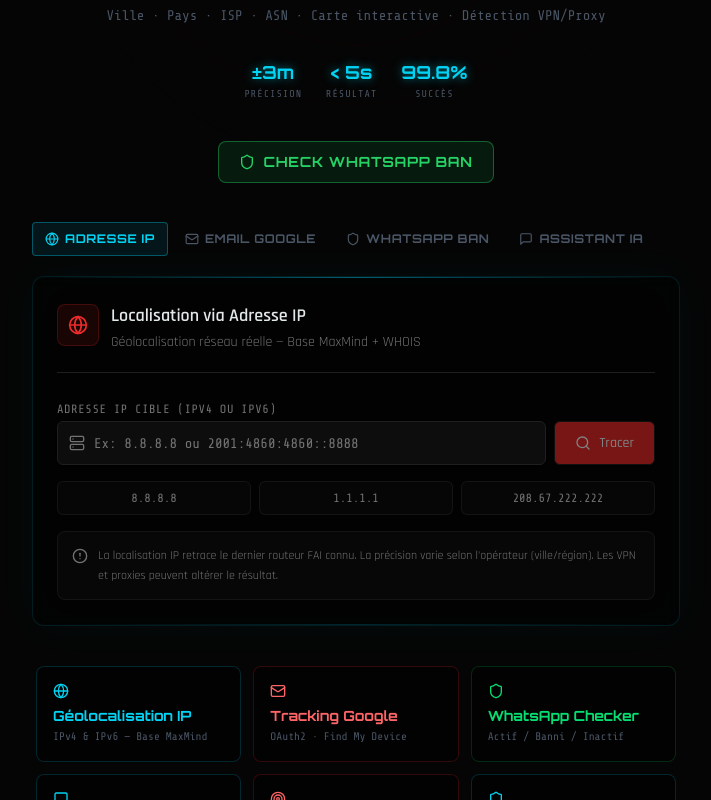
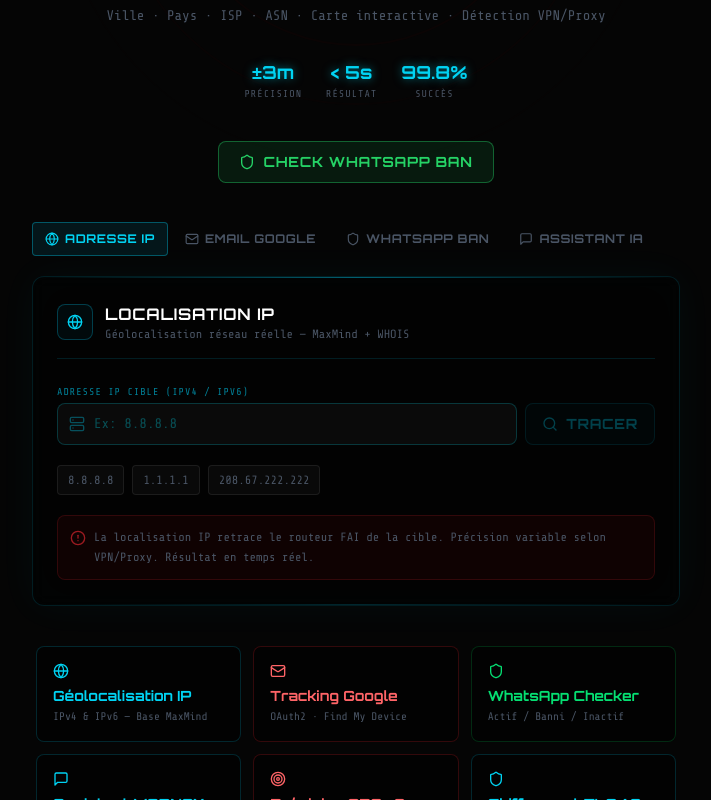
Before and after one commit to Med12-q/Track_Xsecure, a React (Vite) app: page / in a window 1280 px wide. Shown: the part 498-1298 px from the top of the page, without its empty margins (284-995 px from the left). Built offline with nearby package versions, Linux system fonts and the light colour scheme.

Commit message:
feat: cyberpunk redesign (black+red+cyan) — ip-tracker.tsx

```diff
--- a/src/components/ip-tracker.tsx
+++ b/src/components/ip-tracker.tsx
@@ -1,9 +1,6 @@
 import { useState } from "react";
-import { Button } from "@/components/ui/button";
-import { Input } from "@/components/ui/input";
-import { Progress } from "@/components/ui/progress";
 import { MapComponent } from "./map";
-import { Search, Globe, Server, Activity, RotateCcw, CheckCircle2, Loader2, AlertCircle } from "lucide-react";
+import { Search, Globe, Server, Activity, RotateCcw, CheckCircle2, Loader2, AlertCircle, Wifi, Shield } from "lucide-react";
 import { toast } from "sonner";
 
 type Phase = "form" | "scanning" | "result";
@@ -19,16 +16,16 @@ interface IpData {
   org: string;
   timezone: string;
   asn: string;
-  currency?: string;
-  languages?: string;
+  in_eu: boolean;
 }
 
 const SCAN_STEPS = [
-  "Résolution de l'adresse IP cible...",
+  "Résolution DNS de la cible...",
   "Interrogation des serveurs WHOIS...",
   "Analyse des tables de routage BGP...",
   "Géolocalisation via base MaxMind...",
   "Extraction des métadonnées réseau...",
+  "Détection VPN / Proxy / Tor...",
 ];
 
 export function IpTracker() {
@@ -41,7 +38,6 @@ export function IpTracker() {
   const handleLocate = async () => {
     const target = ip.trim();
     if (!target) return;
-
     setPhase("scanning");
     setProgress(0);
     setStepIdx(0);
@@ -49,196 +45,170 @@ export function IpTracker() {
 
     let step = 0;
     const progressInterval = setInterval(() => {
-      setProgress(p => Math.min(p + 3, 85));
-    }, 120);
-
+      setProgress(p => Math.min(p + 2, 88));
+    }, 100);
     const stepInterval = setInterval(() => {
       step++;
       if (step < SCAN_STEPS.length) setStepIdx(step);
       else clearInterval(stepInterval);
-    }, 900);
+    }, 800);
 
     try {
       const res = await fetch(`https://ipapi.co/${encodeURIComponent(target)}/json/`);
       const result = await res.json();
-
       clearInterval(progressInterval);
       clearInterval(stepInterval);
-
-      if (result.error) throw new Error(result.reason || "Adresse IP introuvable");
-
+      if (result.error) throw new Error(result.reason || "IP introuvable");
       setProgress(100);
       setStepIdx(SCAN_STEPS.length - 1);
-
-      setTimeout(() => {
-        setData(result as IpData);
-        setPhase("result");
-      }, 600);
+      setTimeout(() => { setData(result as IpData); setPhase("result"); }, 500);
     } catch (err: any) {
       clearInterval(progressInterval);
       clearInterval(stepInterval);
       setPhase("form");
-      toast.error(err.message || "Erreur lors de la localisation");
+      toast.error(err.message || "Erreur de localisation");
     }
   };
 
-  if (phase === "form") {
-    return (
-      <div className="space-y-6">
-        <div className="flex items-start gap-3 pb-5 border-b border-border">
-          <div className="p-2.5 rounded-lg bg-secondary/10 border border-secondary/20 mt-0.5">
-            <Globe className="w-5 h-5 text-secondary" />
+  const EXAMPLES = ["8.8.8.8", "1.1.1.1", "208.67.222.222"];
+
+  if (phase === "form") return (
+    <div className="space-y-5">
+      <div className="flex items-center gap-3 pb-4 border-b border-cyan-500/15">
+        <div className="w-9 h-9 rounded-lg border border-cyan-500/30 bg-cyan-500/5 flex items-center justify-center">
+          <Globe className="w-4 h-4 text-cyan-400" />
         </div>
         <div>
-            <h2 className="text-lg font-semibold text-foreground">Localisation via Adresse IP</h2>
-            <p className="text-sm text-muted-foreground mt-0.5">
-              Géolocalisation réseau réelle — Base MaxMind + WHOIS
-            </p>
+          <h2 className="font-display font-bold text-base tracking-wider text-white">LOCALISATION IP</h2>
+          <p className="text-xs font-mono text-gray-600">Géolocalisation réseau réelle — MaxMind + WHOIS</p>
         </div>
       </div>
 
-        <div className="space-y-4">
-          <div className="space-y-1.5">
-            <label className="text-xs font-medium text-muted-foreground uppercase tracking-wider font-mono">
-              Adresse IP cible (IPv4 ou IPv6)
+      <div className="space-y-2">
+        <label className="text-[10px] font-mono text-cyan-500/70 uppercase tracking-widest">
+          Adresse IP cible (IPv4 / IPv6)
         </label>
         <div className="flex gap-2">
           <div className="relative flex-1">
-                <Server className="absolute left-3 top-1/2 -translate-y-1/2 w-4 h-4 text-muted-foreground" />
-                <Input
-                  placeholder="Ex: 8.8.8.8 ou 2001:4860:4860::8888"
+            <Server className="absolute left-3 top-1/2 -translate-y-1/2 w-4 h-4 text-cyan-500/40" />
+            <input
+              className="input-neon w-full pl-9 pr-3 py-2.5 rounded-lg text-sm"
+              placeholder="Ex: 8.8.8.8"
               value={ip}
               onChange={e => setIp(e.target.value)}
               onKeyDown={e => e.key === "Enter" && handleLocate()}
-                  className="pl-9 font-mono h-11 bg-card border-border focus-visible:ring-secondary/50 focus-visible:border-secondary/50"
-                  data-testid="input-ip-address"
             />
           </div>
-              <Button
+          <button
             onClick={handleLocate}
             disabled={!ip.trim()}
-                className="h-11 px-5 bg-secondary text-secondary-foreground hover:bg-secondary/90 font-medium gap-2"
-                data-testid="button-locate-ip"
+            className="px-4 py-2.5 rounded-lg border border-cyan-500/40 bg-cyan-500/10 text-cyan-400 text-sm font-display font-bold tracking-wider uppercase hover:bg-cyan-500/20 hover:shadow-[0_0_20px_hsl(185_100%_50%/0.2)] disabled:opacity-30 disabled:cursor-not-allowed transition-all duration-200 flex items-center gap-2"
           >
             <Search className="w-4 h-4" />
-                Tracer
-              </Button>
+            TRACER
+          </button>
         </div>
       </div>
 
-          <div className="grid grid-cols-3 gap-2 text-xs font-mono text-muted-foreground">
-            {["8.8.8.8", "1.1.1.1", "208.67.222.222"].map(ex => (
-              <button
-                key={ex}
-                onClick={() => setIp(ex)}
-                className="px-2.5 py-2 rounded-md border border-border/60 bg-card/40 hover:bg-card hover:border-secondary/40 hover:text-foreground transition-colors text-center"
-              >
+      <div className="flex gap-2">
+        {EXAMPLES.map(ex => (
+          <button key={ex} onClick={() => setIp(ex)}
+            className="px-2.5 py-1.5 rounded border border-white/8 bg-white/3 text-xs font-mono text-gray-600 hover:text-cyan-400 hover:border-cyan-500/30 transition-all">
             {ex}
           </button>
         ))}
       </div>
 
-          <div className="p-3.5 rounded-lg bg-muted/30 border border-border/60 flex gap-2.5">
-            <AlertCircle className="w-4 h-4 text-muted-foreground flex-shrink-0 mt-0.5" />
-            <p className="text-xs text-muted-foreground leading-relaxed">
-              La localisation IP retrace le dernier routeur FAI connu. La précision varie selon l'opérateur (ville/région). Les VPN et proxies peuvent altérer le résultat.
+      <div className="flex gap-2 p-3 rounded-lg bg-red-950/20 border border-red-500/15">
+        <AlertCircle className="w-4 h-4 text-red-500/60 flex-shrink-0 mt-0.5" />
+        <p className="text-xs font-mono text-gray-600 leading-relaxed">
+          La localisation IP retrace le routeur FAI de la cible. Précision variable selon VPN/Proxy. Résultat en temps réel.
         </p>
       </div>
     </div>
-      </div>
   );
-  }
 
-  if (phase === "scanning") {
-    return (
-      <div className="space-y-6 py-2">
-        <div className="flex items-start gap-3 pb-5 border-b border-border">
-          <div className="p-2.5 rounded-lg bg-secondary/10 border border-secondary/20">
-            <Globe className="w-5 h-5 text-secondary" />
+  if (phase === "scanning") return (
+    <div className="space-y-5">
+      <div className="flex items-center gap-3 pb-4 border-b border-cyan-500/15">
+        <div className="w-9 h-9 rounded-lg border border-cyan-500/30 bg-cyan-500/5 flex items-center justify-center">
+          <Globe className="w-4 h-4 text-cyan-400 animate-pulse" />
         </div>
         <div>
-            <h2 className="text-lg font-semibold text-foreground">Analyse en cours</h2>
-            <p className="text-sm text-muted-foreground font-mono">{ip}</p>
+          <h2 className="font-display font-bold text-base tracking-wider text-white">ANALYSE EN COURS</h2>
+          <p className="text-xs font-mono text-cyan-400/60">{ip}</p>
         </div>
+        <div className="ml-auto text-lg font-display font-bold text-cyan-400">{Math.round(progress)}%</div>
       </div>
 
-        <div className="space-y-3">
-          <div className="flex items-center justify-between text-sm">
-            <span className="text-muted-foreground font-mono">Interrogation des serveurs</span>
-            <span className="font-mono font-medium text-secondary">{Math.round(progress)}%</span>
-          </div>
-          <Progress value={progress} className="h-1.5 bg-muted [&>div]:bg-secondary" />
+      <div className="h-0.5 w-full bg-white/5 rounded-full overflow-hidden">
+        <div
+          className="h-full bg-gradient-to-r from-cyan-500 to-cyan-300 transition-all duration-300"
+          style={{ width: `${progress}%`, boxShadow: "0 0 12px hsl(185 100% 50% / 0.7)" }}
+        />
       </div>
 
       <div className="space-y-2.5">
         {SCAN_STEPS.map((step, i) => (
-            <div key={i} className="flex items-center gap-2.5 text-sm font-mono">
+          <div key={i} className="flex items-center gap-2.5 text-xs font-mono">
             {i < stepIdx ? (
-                <CheckCircle2 className="w-4 h-4 text-secondary flex-shrink-0" />
+              <CheckCircle2 className="w-3.5 h-3.5 text-cyan-400 flex-shrink-0" />
             ) : i === stepIdx ? (
-                <Loader2 className="w-4 h-4 text-secondary animate-spin flex-shrink-0" />
+              <Loader2 className="w-3.5 h-3.5 text-cyan-400 animate-spin flex-shrink-0" />
             ) : (
-                <div className="w-4 h-4 rounded-full border border-border/50 flex-shrink-0" />
+              <div className="w-3.5 h-3.5 rounded-full border border-white/10 flex-shrink-0" />
             )}
-              <span className={i <= stepIdx ? "text-foreground" : "text-muted-foreground/40"}>
-                {step}
-              </span>
+            <span className={i <= stepIdx ? "text-gray-300" : "text-gray-700"}>{step}</span>
           </div>
         ))}
       </div>
     </div>
   );
-  }
 
-  return (
-    data && (
-      <div className="space-y-5 fade-up">
-        <div className="flex items-center gap-3 pb-5 border-b border-border">
-          <div className="p-2.5 rounded-lg bg-secondary/10 border border-secondary/20">
-            <Activity className="w-5 h-5 text-secondary" />
+  return data ? (
+    <div className="space-y-4 fade-up">
+      <div className="flex items-center gap-3 pb-4 border-b border-cyan-500/15">
+        <div className="w-9 h-9 rounded-lg border border-cyan-500/30 bg-cyan-500/5 flex items-center justify-center">
+          <Activity className="w-4 h-4 text-cyan-400" />
         </div>
         <div>
-            <h2 className="text-lg font-semibold text-secondary">Noeud localisé</h2>
-            <p className="text-sm text-muted-foreground font-mono">{data.ip}</p>
+          <h2 className="font-display font-bold text-base tracking-wider text-cyan-400">NŒUD LOCALISÉ</h2>
+          <p className="text-xs font-mono text-gray-600">{data.ip}</p>
         </div>
-          <div className="ml-auto px-3 py-1 rounded-full bg-secondary/10 border border-secondary/20 text-xs font-mono text-secondary font-medium">
-            {data.country_code}
+        <div className="ml-auto flex items-center gap-1.5">
+          <span className="w-1.5 h-1.5 rounded-full bg-cyan-400 pulse-dot" />
+          <span className="text-[10px] font-mono text-cyan-400 font-bold">{data.country_code}</span>
         </div>
       </div>
 
-        <div className="rounded-xl overflow-hidden border border-border" style={{ height: 300 }}>
-          <MapComponent
-            latitude={data.latitude}
-            longitude={data.longitude}
-            zoom={11}
-            label={`${data.city}, ${data.country_name}`}
-            className="h-full w-full"
-          />
+      <div className="rounded-lg overflow-hidden border border-cyan-500/20" style={{ height: 260 }}>
+        <MapComponent latitude={data.latitude} longitude={data.longitude} zoom={11}
+          label={`${data.city}, ${data.country_name}`} className="h-full w-full" />
       </div>
 
-        <div className="grid grid-cols-2 gap-3">
+      <div className="grid grid-cols-2 gap-2">
         {[
-            { label: "Adresse IP", value: data.ip, accent: "text-secondary" },
-            { label: "Ville", value: data.city || "—", accent: "text-foreground" },
-            { label: "Région", value: data.region || "—", accent: "text-foreground" },
-            { label: "Pays", value: data.country_name || "—", accent: "text-foreground" },
-            { label: "Fournisseur (FAI)", value: data.org || "—", accent: "text-foreground" },
-            { label: "Fuseau horaire", value: data.timezone || "—", accent: "text-foreground" },
-            { label: "Latitude", value: String(data.latitude), accent: "text-primary" },
-            { label: "Longitude", value: String(data.longitude), accent: "text-primary" },
-          ].map(({ label, value, accent }) => (
-            <div key={label} className="px-3 py-2.5 rounded-lg bg-muted/30 border border-border/60">
-              <p className="text-[10px] font-mono text-muted-foreground uppercase tracking-wider mb-0.5">{label}</p>
-              <p className={`text-sm font-medium ${accent} font-mono truncate`} title={value}>{value}</p>
+          { icon: Wifi, label: "IP", value: data.ip, highlight: true },
+          { icon: Globe, label: "Pays", value: data.country_name },
+          { icon: Globe, label: "Ville", value: data.city || "—" },
+          { icon: Globe, label: "Région", value: data.region || "—" },
+          { icon: Server, label: "FAI / ASN", value: data.org || "—" },
+          { icon: Activity, label: "Fuseau", value: data.timezone || "—" },
+        ].map(({ icon: Icon, label, value, highlight }) => (
+          <div key={label} className="px-3 py-2.5 rounded-lg bg-black/40 border border-white/6">
+            <p className="text-[9px] font-mono text-gray-700 uppercase tracking-widest mb-1">{label}</p>
+            <p className={`text-sm font-mono font-medium truncate ${highlight ? "text-cyan-400" : "text-gray-300"}`} title={value}>
+              {value}
+            </p>
           </div>
         ))}
       </div>
 
-        <Button variant="outline" className="w-full gap-2" onClick={() => { setPhase("form"); setIp(""); }}>
-          <RotateCcw className="w-4 h-4" />
-          Nouvelle recherche IP
-        </Button>
+      <button onClick={() => { setPhase("form"); setIp(""); }}
+        className="w-full py-2.5 rounded-lg border border-white/10 bg-white/3 text-gray-500 text-xs font-display font-bold tracking-wider uppercase hover:border-cyan-500/30 hover:text-cyan-400 transition-all flex items-center justify-center gap-2">
+        <RotateCcw className="w-3.5 h-3.5" />
+        NOUVELLE RECHERCHE IP
+      </button>
     </div>
-    )
-  );
+  ) : null;
 }
```
Lines whose indentation alone changed are shown as unchanged.
